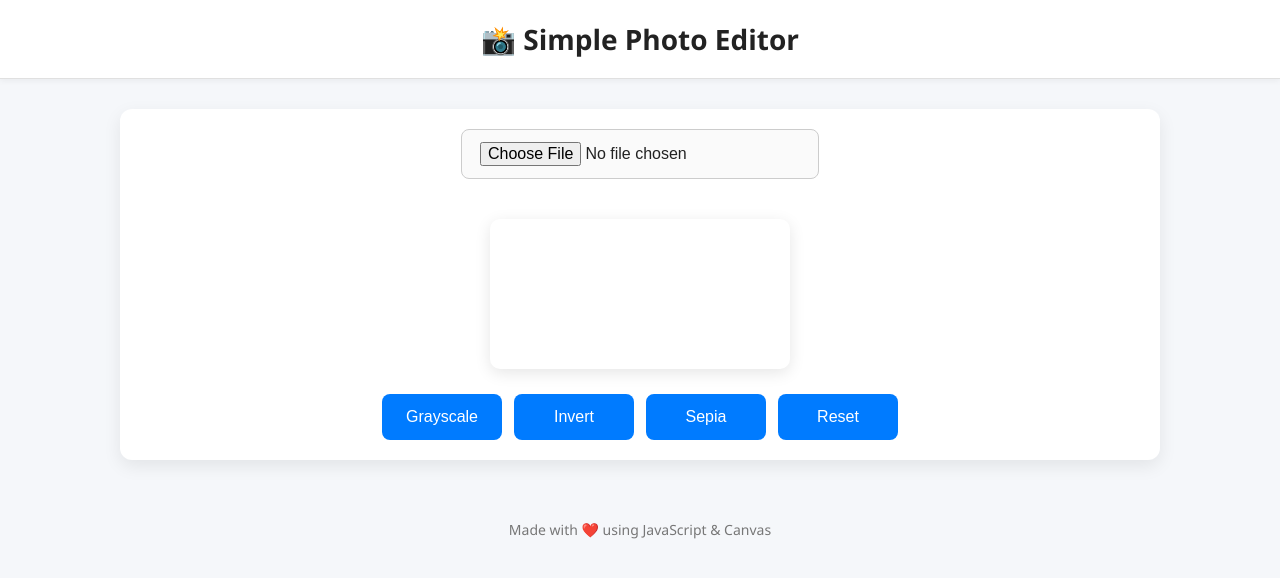
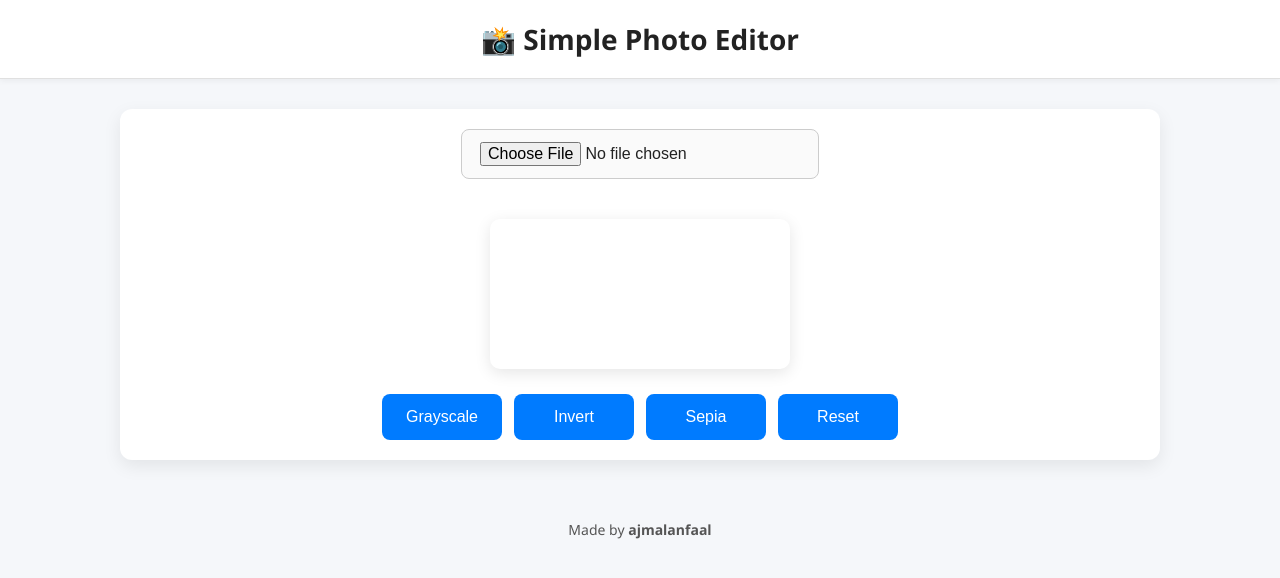
Before and after one commit to ajmalanfaal/Photo-bent, a plain HTML site: page index.html in a window 1280 px wide. Drawn offline with Linux system fonts and the light colour scheme.

Commit message:
Update index.html

```diff
--- a/index.html
+++ b/index.html
@@ -80,7 +80,7 @@
     footer {
       text-align: center;
       font-size: 14px;
-      color: #777;
+      color: #555;
       margin-top: 40px;
       padding: 20px;
     }
@@ -105,7 +105,7 @@
   </div>
 
   <footer>
-    Made with ❤️ using JavaScript & Canvas
+    Made by <strong>ajmalanfaal</strong>
   </footer>
 
   <script>
```
